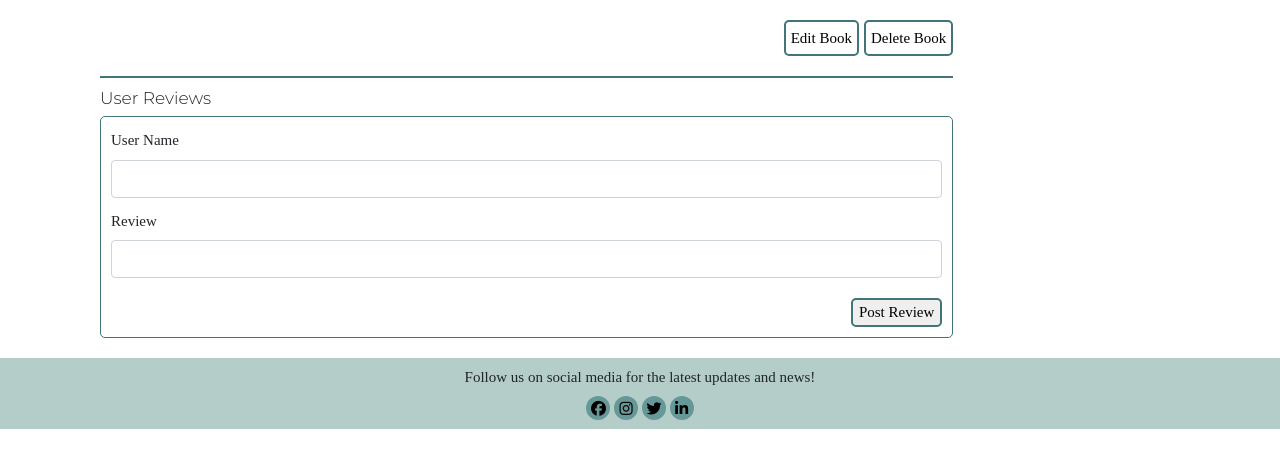
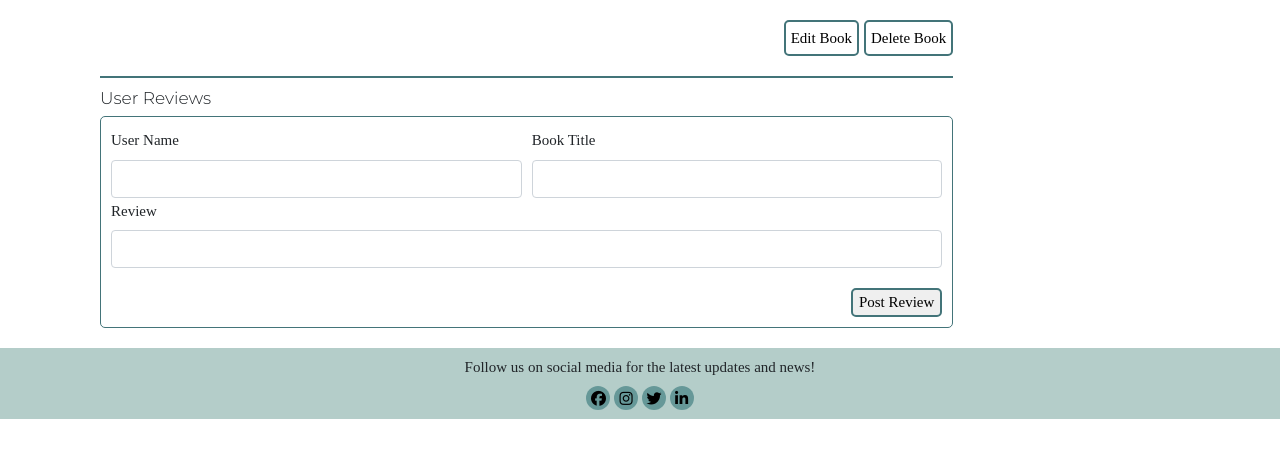
Before and after one commit to MarianaPereira23/libris, a Flask app: template templates/book.html in a window 1280 px wide. Shown: the part 234-702 px from the top of the page. Run offline with Flask 2, Linux system fonts and the light colour scheme; the template is opened without the code that fills it, so the values that code supplies are empty; some libraries are stand-ins or nearby versions; some web fonts are replaced.

Commit message:
Changed review form in book.html

```diff
--- a/templates/book.html
+++ b/templates/book.html
@@ -27,10 +27,17 @@
                     <div class="col-sm-8 reviews">
                         <h4>User Reviews</h4>
 
+                        <!-- Form not yet connected -->
                         <form action="{{ url_for('insert_book') }}" method="POST"  class="col-12" id="review_form">
-                            <div class="form-group form_review">
-                                <label for="username">User Name</label>
-                                <input type="text" class="form-control" id="username" name="username">
+                            <div class="form-row">
+                                <div class="col">
+                                    <label for="username">User Name</label>
+                                    <input type="text" class="form-control" id="username" name="username">
+                                </div>
+                                <div class="col">
+                                    <label for="book_title">Book Title</label>
+                                    <input type="text" class="form-control" id="book_title" name="book_title" value="{{book.book_title}}">
+                                </div>
                             </div>
                             <div class="form-group form_review">
                                 <label for="comment">Review</label>
```
